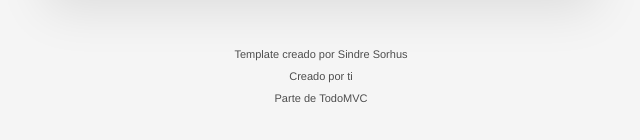
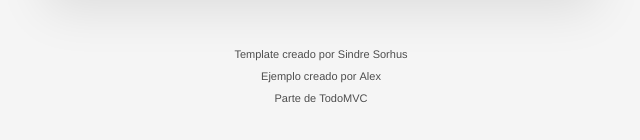
Before and after one commit to lmpena/todo-js, a website built with webpack: page docs/index.html in a window 1280 px wide. Shown: the part 254-394 px from the top of the page, 319-959 px from the left. Built offline with nearby package versions, Linux system fonts and the light colour scheme.

Commit message:
DOCS creado

```diff
--- a/docs/index.html
+++ b/docs/index.html
@@ -1 +1 @@
-<!doctype html><html lang="en"><head><meta charset="utf-8"><meta name="viewport" content="width=device-width,initial-scale=1"><title>Template • TodoMVC</title><script defer="defer" src="main.644aab9f03e082aeaa6f.js"></script><link href="main.bb0b30299589cf3117c9.css" rel="stylesheet"></head><body><section class="todoapp"><header class="header"><h1>Tareas</h1><input class="new-todo" placeholder="¿Qué necesita ser hecho?" autofocus></header><section class="main"><input id="toggle-all" class="toggle-all" type="checkbox"> <label for="toggle-all">Mark all as complete</label><ul class="todo-list"></ul></section><footer class="footer"><span class="todo-count"><strong>0</strong> pendiente(s)</span><ul class="filters"><li><a class="selected filtro" href="#/">Todos</a></li><li><a class="filtro" href="#/active">Pendientes</a></li><li><a class="filtro" href="#/completed">Completados</a></li></ul><button class="clear-completed">Borrar completados</button></footer></section><footer class="info"><p>Template creado por <a href="http://sindresorhus.com">Sindre Sorhus</a></p><p>Creado por <a href="http://todomvc.com">ti</a></p><p>Parte de <a href="http://todomvc.com">TodoMVC</a></p></footer></body></html>
+<!doctype html><html lang="en"><head><meta charset="utf-8"><meta name="viewport" content="width=device-width,initial-scale=1"><title>Template • TodoMVC</title><script defer="defer" src="main.e76a8e5a75ac184225c8.js"></script><link href="main.2ebe54312208d247a507.css" rel="stylesheet"></head><body><section class="todoapp"><header class="header"><h1>Tareas</h1><input class="new-todo" placeholder="¿Qué necesita ser hecho?" autofocus></header><section class="main"><input id="toggle-all" class="toggle-all" type="checkbox"> <label for="toggle-all">Mark all as complete</label><ul class="todo-list"></ul></section><footer class="footer"><span class="todo-count"><strong>0</strong> pendiente(s)</span><ul class="filters"><li><a class="selected filtro" href="#/">Todos</a></li><li><a class="filtro" href="#/active">Pendientes</a></li><li><a class="filtro" href="#/completed">Completados</a></li></ul><button class="clear-completed">Borrar completados</button></footer></section><footer class="info"><p>Template creado por <a href="http://sindresorhus.com">Sindre Sorhus</a></p><p>Ejemplo creado por <a href="http://todomvc.com">Alex</a></p><p>Parte de <a href="http://todomvc.com">TodoMVC</a></p></footer></body></html>
```
Also changed, not shown: 4 other files.
